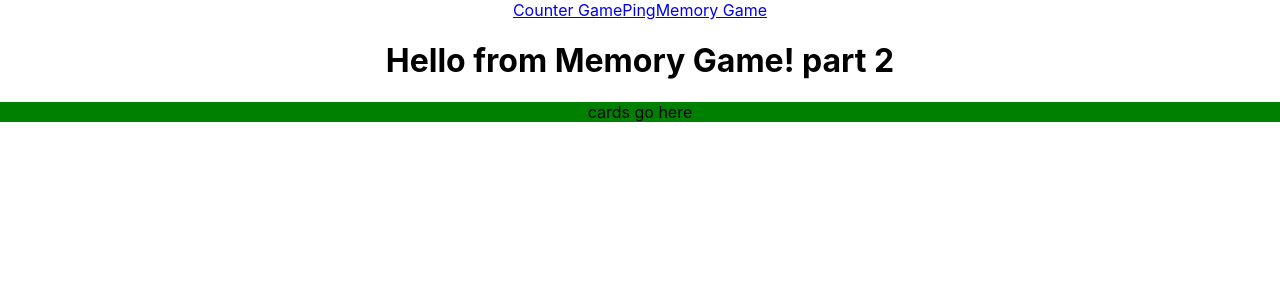
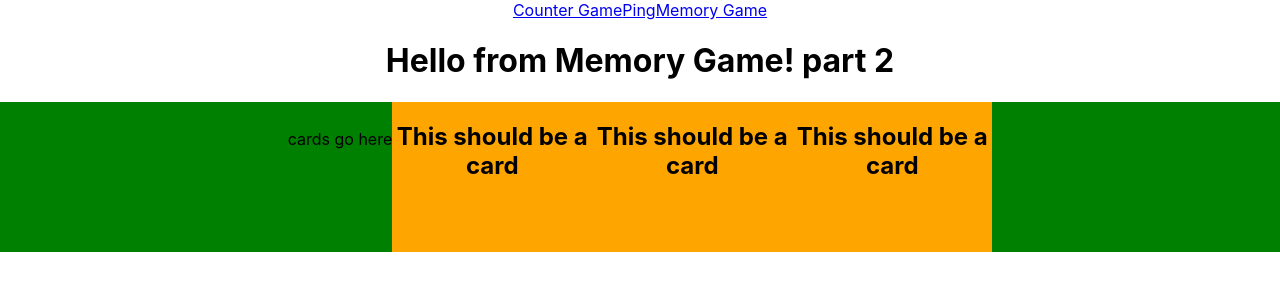
Before and after one commit to DigitalCraftsStudents/dev-arcade, a React (Create React App) app in the folder client/: page /memory in a window 1280 px wide. Shown: the top 300 px of the page. Built offline with nearby package versions, Linux system fonts and the light colour scheme.

Commit message:
card placeholders and css ideas

```diff
--- a/client/src/games/memory/MemoryGame.jsx
+++ b/client/src/games/memory/MemoryGame.jsx
@@ -1,6 +1,7 @@
 import React from "react";
 import { Provider } from "react-redux";
 import Board from './components/Board';
+
 
 const MemoryGame = (props) => (
   <div>
--- a/client/src/games/memory/components/Board.jsx
+++ b/client/src/games/memory/components/Board.jsx
@@ -1,9 +1,12 @@
 import React from 'react';
+import Card from './Card.jsx';
 
 function Board(){
     return (
         <div style={{background: 'green'}}>
             cards go here
+            <Card></Card><Card></Card><Card></Card>
+
         </div>
     )
 }
--- /dev/null
+++ b/client/src/games/memory/components/Card.css
@@ -0,0 +1,48 @@
+
+.card-container{
+    width: 200px;
+    height: 150px;
+    border: black 2px;
+    background-color: orange;
+    overflow: hidden;
+    display: inline-flex;
+}
+
+.card-container hover {
+    transform: scale(1.1);
+}
+
+@media (max-width: 800px) {
+    .card-container {
+      height: 150px;
+      width: 150px;
+    }
+  }
+/* holding the below for the actual cards later
+  */
+  span.a {
+    display: inline; /* the default for span */
+    width: 100px;
+    height: 100px;
+    padding: 5px;
+    border: 1px solid blue;
+    background-color: yellow;
+  }
+
+  span.b {
+    display: inline-block;
+    width: 100px;
+    height: 100px;
+    padding: 5px;
+    border: 1px solid blue;
+    background-color: yellow;
+  }
+
+  span.c {
+    display: block;
+    width: 100px;
+    height: 100px;
+    padding: 5px;
+    border: 1px solid blue;
+    background-color: yellow;
+  }
--- a/client/src/games/memory/components/Card.jsx
+++ b/client/src/games/memory/components/Card.jsx
@@ -0,0 +1,13 @@
+import React from 'react';
+import './Card.css';
+
+function Card() {
+    return (
+        <div className = 'card-container'>
+            <h2>This should be a card </h2>
+        </div>
+    )
+}
+
+
+export default Card;
```
Also changed, not shown: 1 other file (tests, documents, lock files or other folders).
